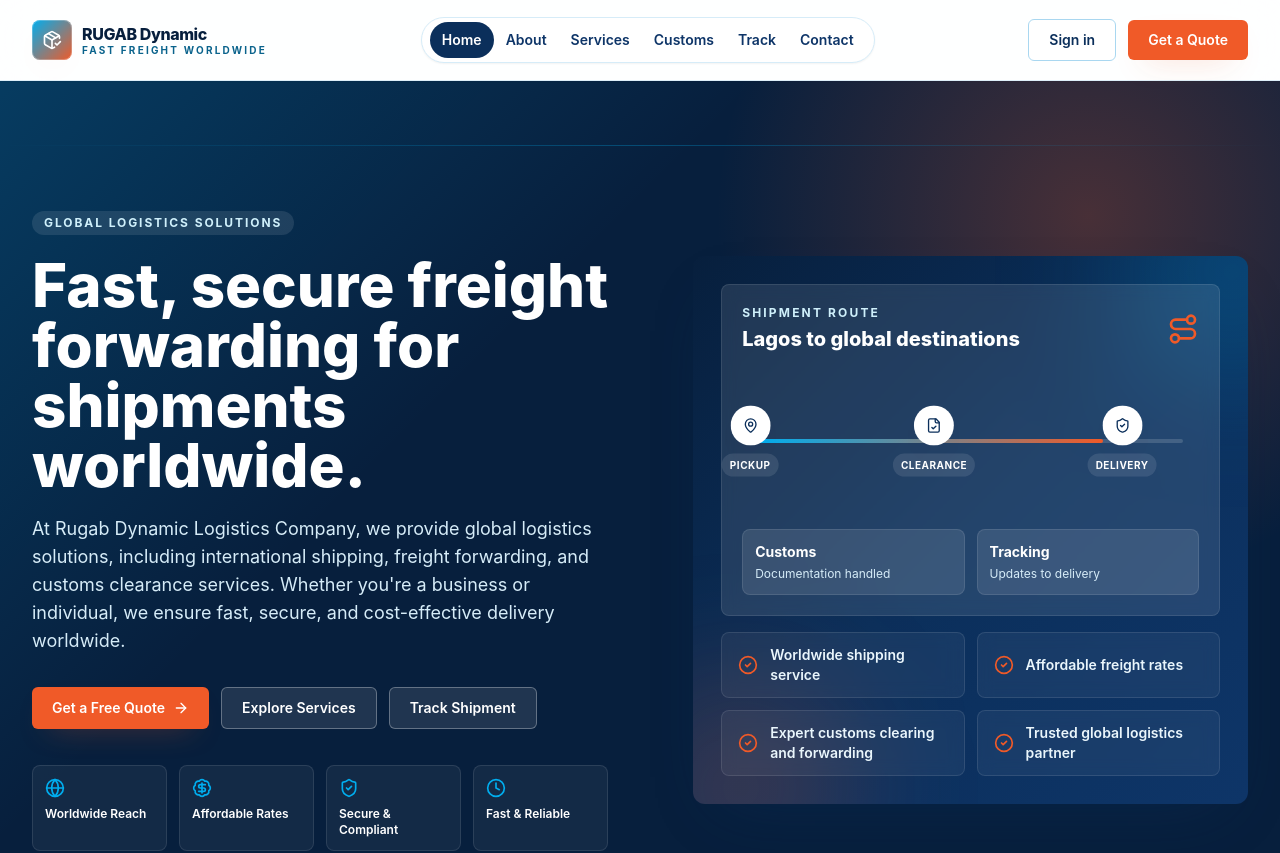
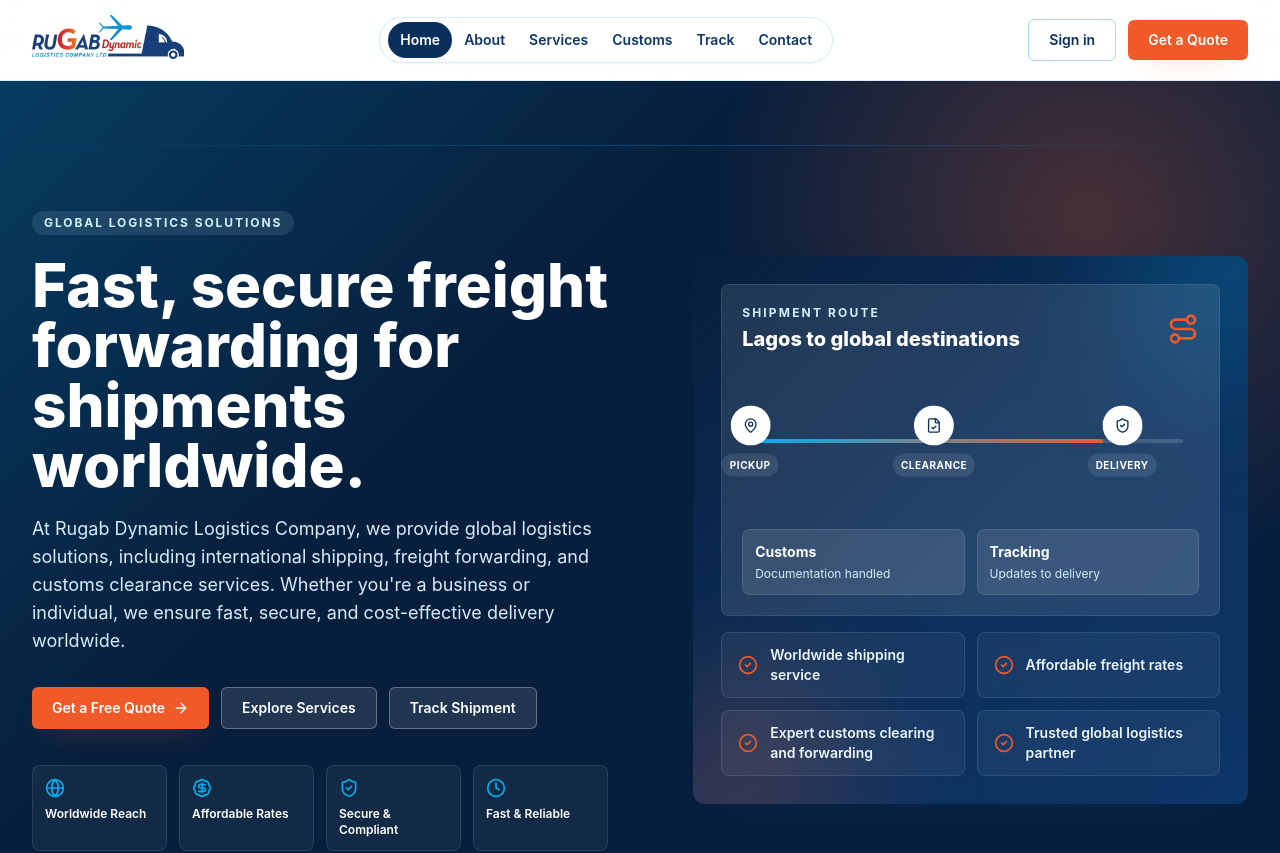
Before and after one commit to rugabdynamic/rugab-dynamic-logistics, a Next.js app: page / in a window 1280 px wide. Shown: the top 853 px of the page. Built offline with nearby package versions, Linux system fonts and the light colour scheme.

Commit message:
Added the logo, thanks.

```diff
--- a/components/layout/BrandMark.tsx
+++ b/components/layout/BrandMark.tsx
@@ -1,4 +1,3 @@
-import { PackageCheck } from "lucide-react";
 import { cn } from "@/lib/utils";
 
 export function BrandMark({
@@ -11,29 +10,23 @@
   className?: string;
 }) {
   return (
-    <span className={cn("flex items-center gap-2.5", className)}>
-      <span className="relative flex h-10 w-10 shrink-0 items-center justify-center rounded-lg bg-gradient-to-br from-sky to-accent text-white shadow-glow">
-        <span className="absolute inset-0 rounded-lg border border-white/25" />
-        <PackageCheck className="relative h-5 w-5" />
-      </span>
-      <span className="leading-tight">
     <span
       className={cn(
-            "block font-extrabold tracking-tight",
-            inverted ? "text-white" : "text-navy-900"
+        "inline-flex shrink-0 items-center",
+        inverted && "rounded-lg bg-white px-3 py-2 shadow-soft",
+        className,
       )}
     >
-          {compact ? "RUGAB Dynamic" : "RUGAB Dynamic Logistics"}
-        </span>
-        <span
+      <img
+        src="/rugab-logo.png"
+        alt="RUGAB Dynamic Logistics Company Ltd"
         className={cn(
-            "block text-[10px] font-bold uppercase tracking-[0.22em]",
-            inverted ? "text-sky-100" : "text-sky-700"
+          "h-auto w-auto object-contain",
+          compact
+            ? "max-h-11 max-w-[190px] sm:max-w-[230px]"
+            : "max-h-16 max-w-[280px] sm:max-w-[340px]",
         )}
-        >
-          Fast freight worldwide
-        </span>
-      </span>
+      />
     </span>
   );
 }
--- a/components/layout/Navbar.tsx
+++ b/components/layout/Navbar.tsx
@@ -27,7 +27,7 @@
           <BrandMark compact />
         </Link>
 
-        <div className="hidden items-center rounded-full border border-navy-100 bg-white px-2 py-1 shadow-sm md:flex">
+        <div className="hidden items-center rounded-full border border-navy-100 bg-white px-2 py-1 shadow-sm lg:flex">
           {NAV_LINKS.map((l) => (
             <Link
               key={l.href}
@@ -42,7 +42,7 @@
           ))}
         </div>
 
-        <div className="hidden items-center gap-3 md:flex">
+        <div className="hidden items-center gap-3 lg:flex">
           <Link href="/login" className="btn-outline">
             Sign in
           </Link>
@@ -52,7 +52,7 @@
         </div>
 
         <button
-          className="inline-flex h-10 w-10 items-center justify-center rounded-md border border-navy-100 text-navy-800 transition hover:bg-sky-50 focus:outline-none focus-visible:ring-2 focus-visible:ring-sky-300 md:hidden"
+          className="inline-flex h-10 w-10 items-center justify-center rounded-md border border-navy-100 text-navy-800 transition hover:bg-sky-50 focus:outline-none focus-visible:ring-2 focus-visible:ring-sky-300 lg:hidden"
           onClick={() => setOpen((v) => !v)}
           aria-label="Toggle menu"
           aria-expanded={open}
@@ -61,7 +61,7 @@
         </button>
       </nav>
 
-      <div className={cn("border-t border-navy-100 bg-white/95 md:hidden", open ? "block animate-slide-in" : "hidden")}>
+      <div className={cn("border-t border-navy-100 bg-white/95 lg:hidden", open ? "block animate-slide-in" : "hidden")}>
         <div className="container-page flex flex-col gap-1 py-4">
           {NAV_LINKS.map((l) => (
             <Link
```
Also changed, not shown: public/rugab-logo.png (added). Lines whose indentation alone changed are shown as unchanged.
